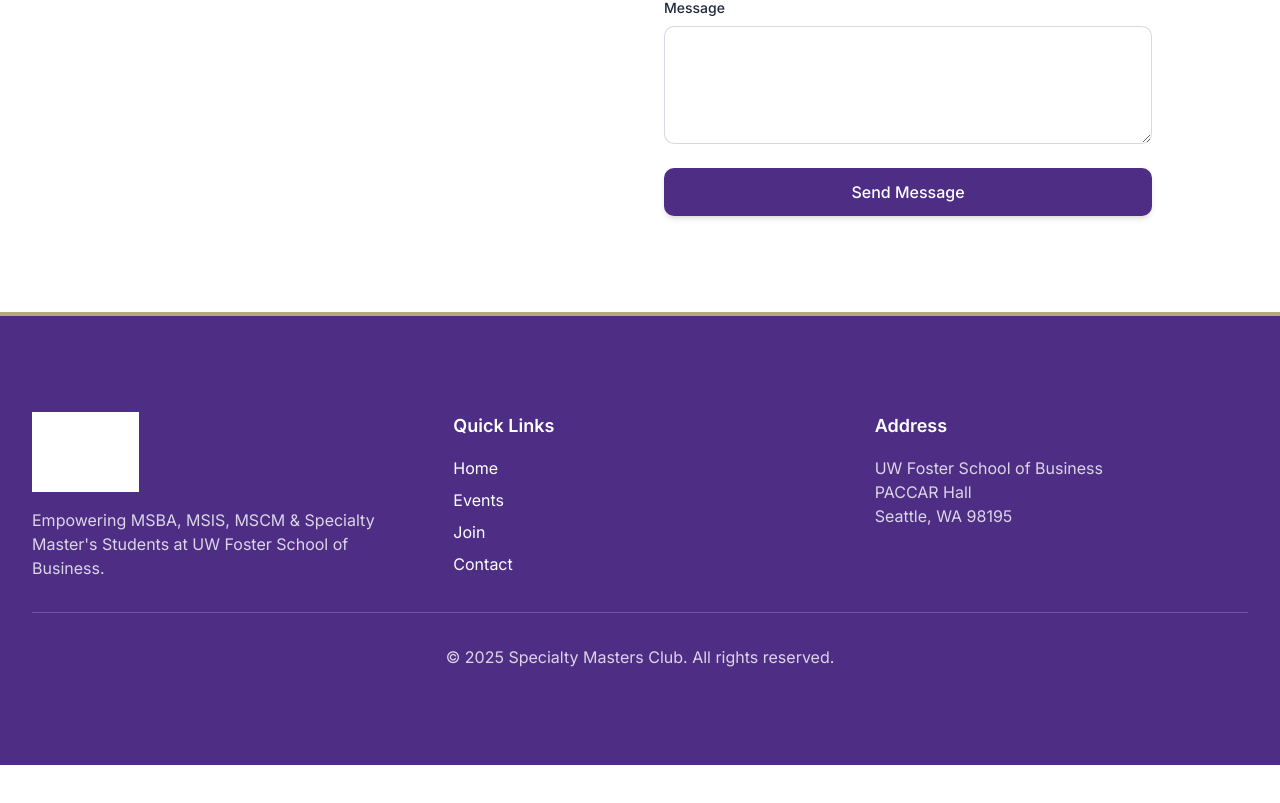
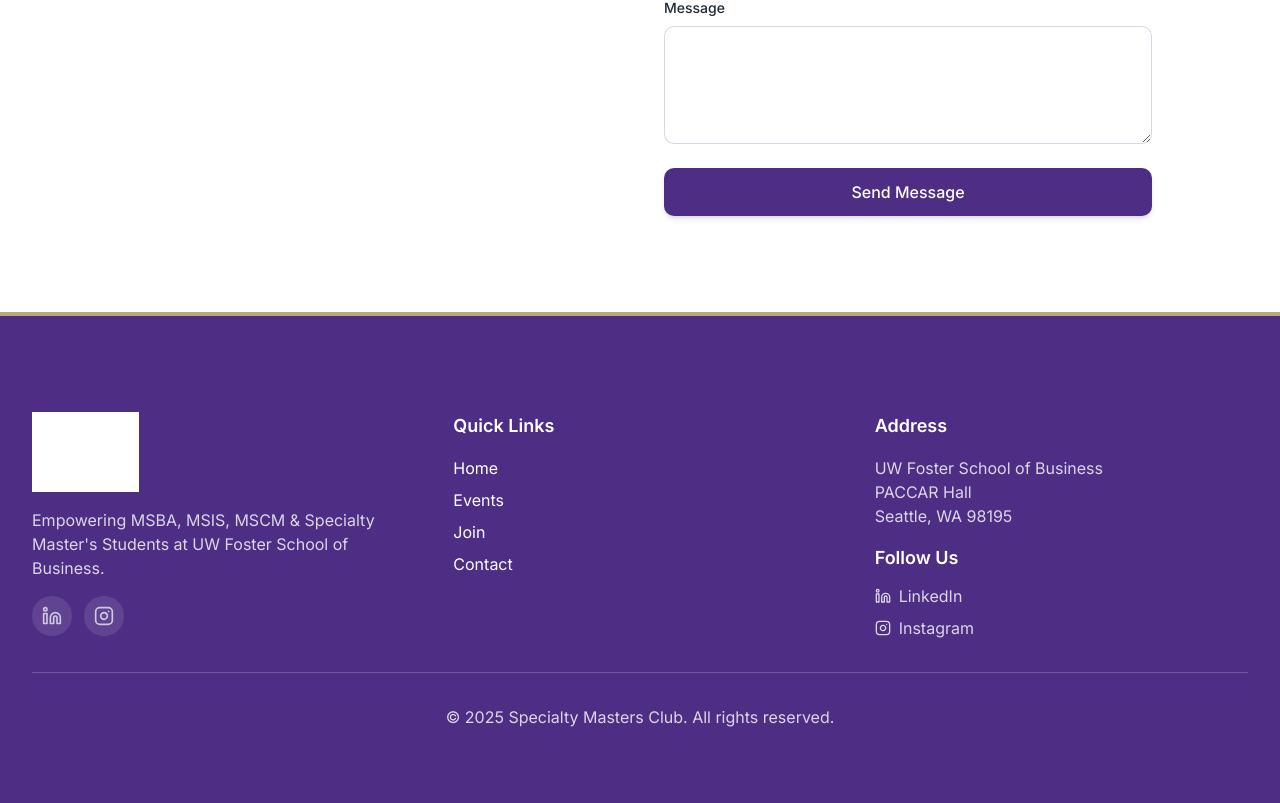
Before and after one commit to UW-Specialty-Masters-Club-2026/uw-specialitymastersclub, a React (Vite) app: page / in a window 1280 px wide. Shown: the part 6237-7040 px from the top of the page. Before the commit the page ends 7002 px from the top, so only its background shows below. Built offline with nearby package versions, Linux system fonts and the light colour scheme; grey boxes are pictures that could not be loaded; the HTML template or start-up script is replaced by a standard one.

Commit message:
Add social links to footer

```diff
--- a/src/components/Contact.tsx
+++ b/src/components/Contact.tsx
@@ -1,4 +1,4 @@
-import { Mail, MessageSquare } from "lucide-react";
+import { Mail, MessageSquare, Linkedin, Instagram } from "lucide-react";
 import { Button } from "@/components/ui/button";
 import { Input } from "@/components/ui/input";
 import { Textarea } from "@/components/ui/textarea";
--- a/src/components/Footer.tsx
+++ b/src/components/Footer.tsx
@@ -1,4 +1,10 @@
+import { Linkedin, Instagram } from "lucide-react";
 import smcLogo from "@/assets/smc-logo.png";
+
+const SOCIAL_LINKS = {
+  linkedin: "https://www.linkedin.com/in/specialty-masters-club-0789893a8/",
+  instagram: "https://www.instagram.com/smclub_uw/",
+};
 
 const Footer = () => {
   const scrollToTop = () => {
@@ -19,9 +25,30 @@ const Footer = () => {
               alt="Specialty Masters Club"
               className="h-20 w-auto mb-4 brightness-0 invert"
             />
-            <p className="text-primary-foreground/80">
+            <p className="text-primary-foreground/80 mb-4">
               Empowering MSBA, MSIS, MSCM & Specialty Master's Students at UW Foster School of Business.
             </p>
+            {/* Social Icons */}
+            <div className="flex items-center gap-3">
+              <a
+                href={SOCIAL_LINKS.linkedin}
+                target="_blank"
+                rel="noopener noreferrer"
+                className="w-10 h-10 rounded-full bg-primary-foreground/10 hover:bg-gold/20 flex items-center justify-center transition-colors group"
+                aria-label="LinkedIn"
+              >
+                <Linkedin className="w-5 h-5 text-primary-foreground/70 group-hover:text-gold transition-colors" />
+              </a>
+              <a
+                href={SOCIAL_LINKS.instagram}
+                target="_blank"
+                rel="noopener noreferrer"
+                className="w-10 h-10 rounded-full bg-primary-foreground/10 hover:bg-gold/20 flex items-center justify-center transition-colors group"
+                aria-label="Instagram"
+              >
+                <Instagram className="w-5 h-5 text-primary-foreground/70 group-hover:text-gold transition-colors" />
+              </a>
+            </div>
           </div>
 
           <div>
@@ -36,7 +63,7 @@ const Footer = () => {
               <button onClick={() => scrollToSection('join')} className="block hover:text-gold transition-colors">
                 Join
               </button>
-              <a href="mailto:smc-uw@foster.edu" className="block hover:text-gold transition-colors">
+              <a href="mailto:smcommittee@uw.edu" className="block hover:text-gold transition-colors">
                 Contact
               </a>
             </nav>
@@ -44,11 +71,32 @@ const Footer = () => {
 
           <div>
             <h4 className="text-lg font-semibold mb-4">Address</h4>
-            <p className="text-primary-foreground/80">
+            <p className="text-primary-foreground/80 mb-4">
               UW Foster School of Business<br />
               PACCAR Hall<br />
               Seattle, WA 98195
             </p>
+            <h4 className="text-lg font-semibold mb-3">Follow Us</h4>
+            <div className="space-y-2">
+              <a
+                href={SOCIAL_LINKS.linkedin}
+                target="_blank"
+                rel="noopener noreferrer"
+                className="flex items-center gap-2 text-primary-foreground/80 hover:text-gold transition-colors"
+              >
+                <Linkedin className="w-4 h-4" />
+                LinkedIn
+              </a>
+              <a
+                href={SOCIAL_LINKS.instagram}
+                target="_blank"
+                rel="noopener noreferrer"
+                className="flex items-center gap-2 text-primary-foreground/80 hover:text-gold transition-colors"
+              >
+                <Instagram className="w-4 h-4" />
+                Instagram
+              </a>
+            </div>
           </div>
         </div>
 
```
